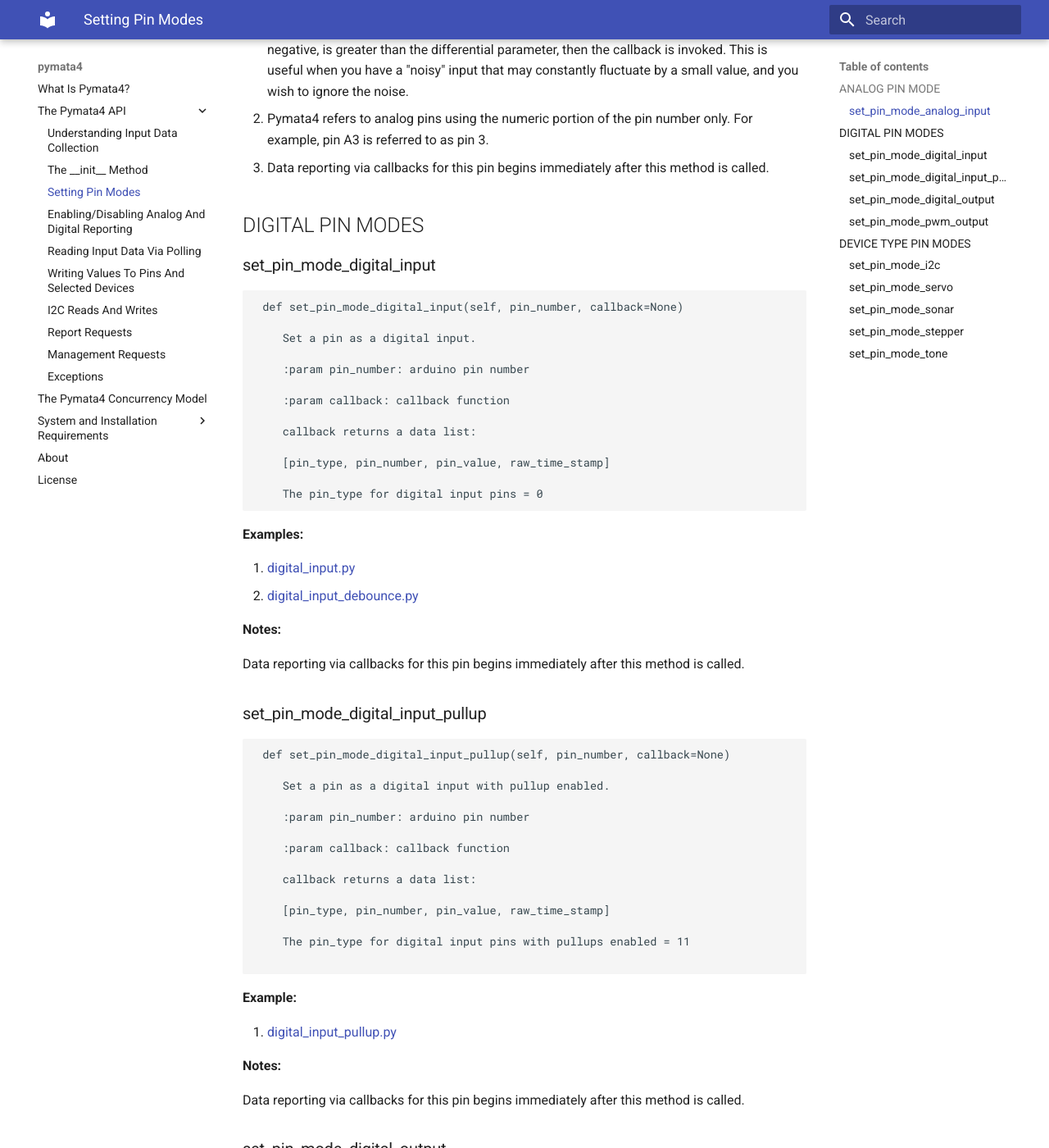
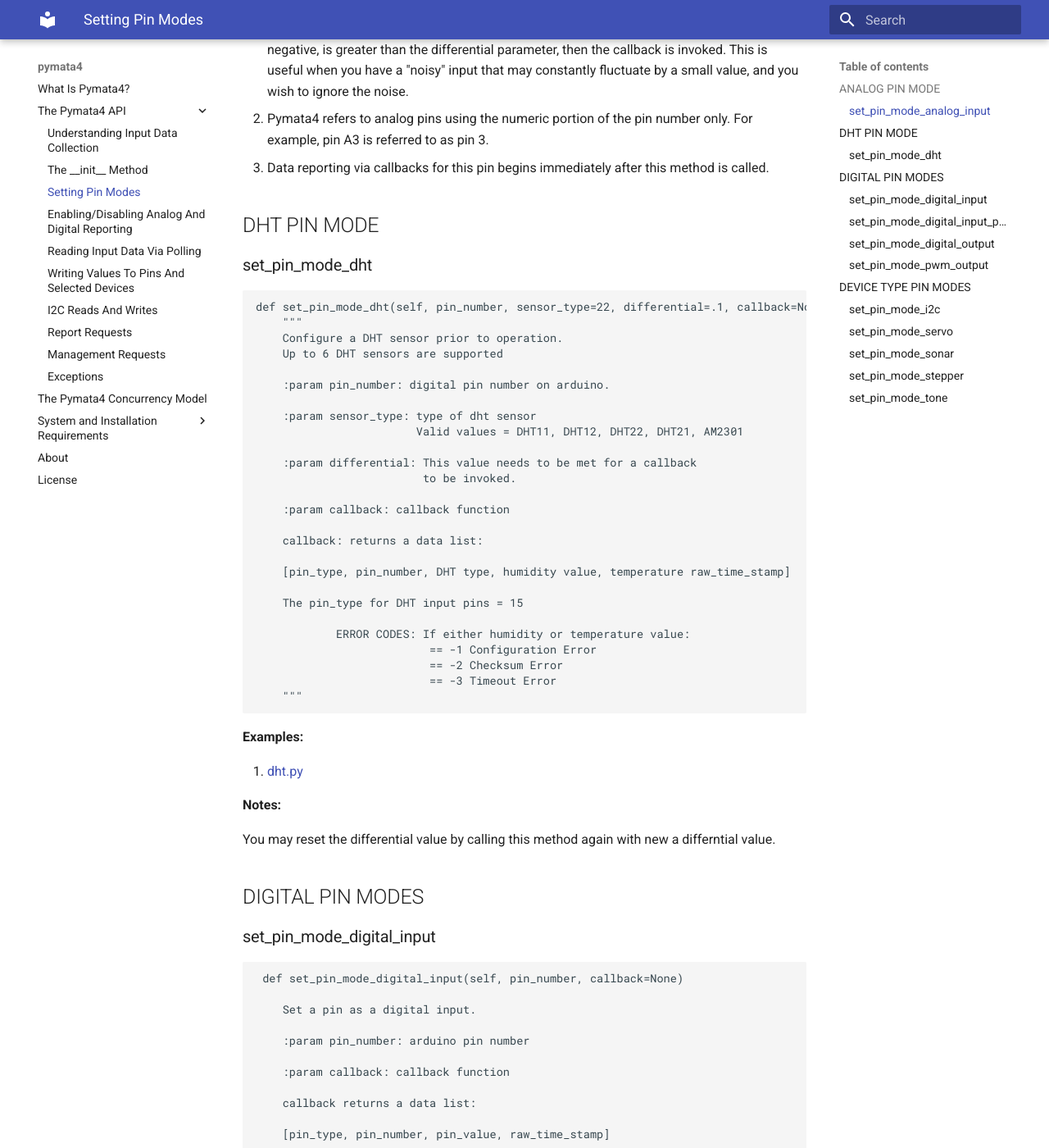
Before and after one commit to MrYsLab/pymata4, an MkDocs documentation site: the page built from docs/pin_modes.md, in a window 1280 px wide and 1400 px high, scrolled down 1121 px. Shown: the whole window at 82% size. Built offline with MkDocs 1.6.1 and Material for MkDocs 9.7.7, drawn with Linux system fonts in a browser that asks for light colours.

Commit message:
DHT Sensor Support

````diff
--- a/docs/pin_modes.md
+++ b/docs/pin_modes.md
@@ -51,7 +51,45 @@ input that may constantly fluctuate by a small value, and you wish to ignore the
 For example, pin A3 is referred to as pin 3.
 3. Data reporting via callbacks for this pin begins immediately after this method is called.
 
+## DHT PIN MODE
 
+### set_pin_mode_dht
+
+```python
+def set_pin_mode_dht(self, pin_number, sensor_type=22, differential=.1, callback=None):
+    """
+    Configure a DHT sensor prior to operation.
+    Up to 6 DHT sensors are supported
+
+    :param pin_number: digital pin number on arduino.
+
+    :param sensor_type: type of dht sensor
+                        Valid values = DHT11, DHT12, DHT22, DHT21, AM2301
+
+    :param differential: This value needs to be met for a callback
+                         to be invoked.
+
+    :param callback: callback function
+
+    callback: returns a data list:
+
+    [pin_type, pin_number, DHT type, humidity value, temperature raw_time_stamp]
+
+    The pin_type for DHT input pins = 15
+
+            ERROR CODES: If either humidity or temperature value:
+                          == -1 Configuration Error
+                          == -2 Checksum Error
+                          == -3 Timeout Error
+    """
+```
+**Examples:**
+
+1. [dht.py](https://github.com/MrYsLab/pymata4/blob/master/examples/dht.py)
+
+**Notes:**
+
+You may reset the differential value by calling this method again with new a differntial value.
 
 ## DIGITAL PIN MODES
 
````
Also changed, not shown: docs/index.md (+1 -0 lines), docs/pin_changes.md (+21 -0 lines).
